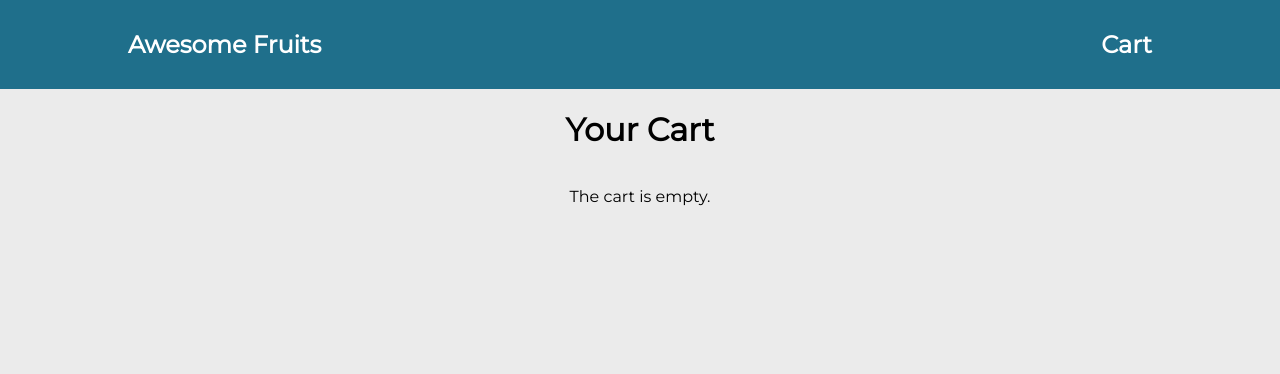
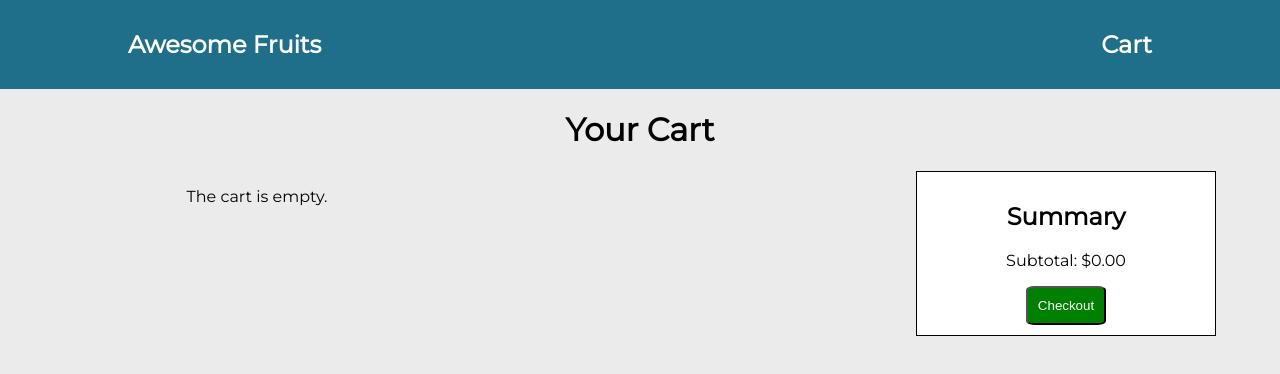
Before and after one commit to kimjeffrey/Ecommerce-Practice-Fruit-Shop, a React (Create React App) app in the folder client/: page /cart in a window 1280 px wide. Shown: the top 374 px of the page. Built offline with nearby package versions, Linux system fonts and the light colour scheme.

Commit message:
Added a summary box to Cart page and fine-tuned Cart CSS

```diff
--- a/client/src/components/Cart.js
+++ b/client/src/components/Cart.js
@@ -76,7 +76,17 @@ export default function Cart(props){
             </div>
           </div>
       )) : <p className="cart-empty">The cart is empty.</p>}
-      {items.length !== 0 && <p className="cart-total-price">Total Price: ${calculateTotal().toFixed(2)}</p>}
+      <div className="cart-summary">
+        <h2>Summary</h2>
+        {items.map(cartItem => (
+          <div className="cart-summary-item">
+            <p>{cartItem.fruitName} (x{cartItem.count})</p>
+            <p>${(cartItem.price.slice(1) * cartItem.count).toFixed(2)}</p>
+          </div>
+        ))}
+        <p className="cart-total-price">Subtotal: ${calculateTotal().toFixed(2)}</p>
+        <button className="checkout-btn">Checkout</button>
+      </div>
     </div>
   )
 }
--- a/client/src/index.css
+++ b/client/src/index.css
@@ -114,14 +114,9 @@ code {
 }
 
 .cart-container {
-  display: flex;
-  flex-direction: column;
-  justify-content: center;
-  align-items: flex-start;
-}
-
-.cart-heading {
-  align-self: center;
+  display: grid;
+  grid-template-columns: 1fr;
+  justify-items: center;
 }
 
 .cart-item {
@@ -130,6 +125,7 @@ code {
   width: 100%;
   display: grid;
   grid-gap: 5px 20px;
+  grid-template-columns: repeat(3, 1fr);
   grid-template-areas:
     "cart-image fruit-name cart-price"
     "cart-image delete-btn count-btns";
@@ -175,15 +171,36 @@ code {
   font-size: 1.5rem;
 }
 
+.cart-summary {
+  width: 300px;
+  background-color: white;
+  border: 1px solid black;
+  padding: 10px 20px;
+  justify-content: space-between;
+  align-self: center;
+}
+
+.cart-summary-item {
+  display: flex;
+  justify-content: space-between;
+}
+
 .cart-total-price {
   align-self: center;
+}
+
+.checkout-btn {
+  padding: 10px;
+  background-color: green;
+  color: white;
+  border-radius: 10%;
 }
 
 .cart-empty {
   align-self: center;
 }
 
-@media (min-width: 768px) {
+@media (min-width: 769px) {
   #details-container {
     grid-template-areas:
       "title title"
@@ -200,7 +217,9 @@ code {
     margin: 0 5%;
   }
 
+
   .cart-item {
+    grid-template-columns: repeat(4, 1fr);
     grid-template-areas:
       "cart-image fruit-name count-btns cart-price"
       "cart-image delete-btn count-btns cart-price";
@@ -212,8 +231,25 @@ code {
     margin: 0 100px;
   }
 
+  .cart-container {
+    grid-template-columns: 1fr 1fr 300px;
+    grid-column-gap: 40px;
+  }
+
+  .cart-heading {
+    grid-column: 1 / span 3;
+  }
+
   .cart-item {
+    grid-column: 1 / 3;
+    grid-template-columns: repeat(5, 1fr);
     grid-template-areas:
       "cart-image fruit-name count-btns cart-price  delete-btn";
   }
+
+  .cart-summary {
+    grid-column-start: 3;
+    grid-row: 2 / 20;
+    align-self: start;
+  }
 }
```
